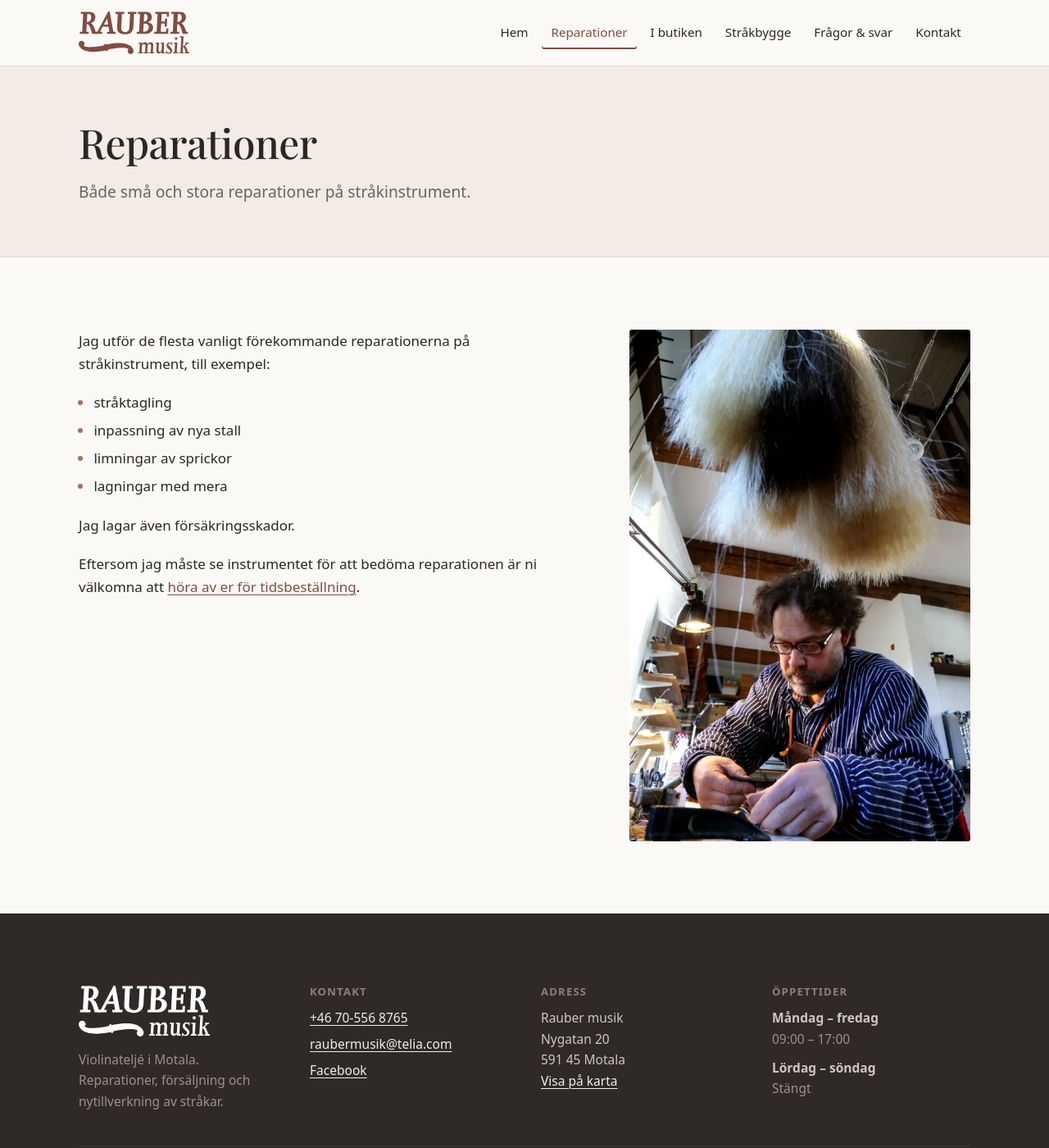
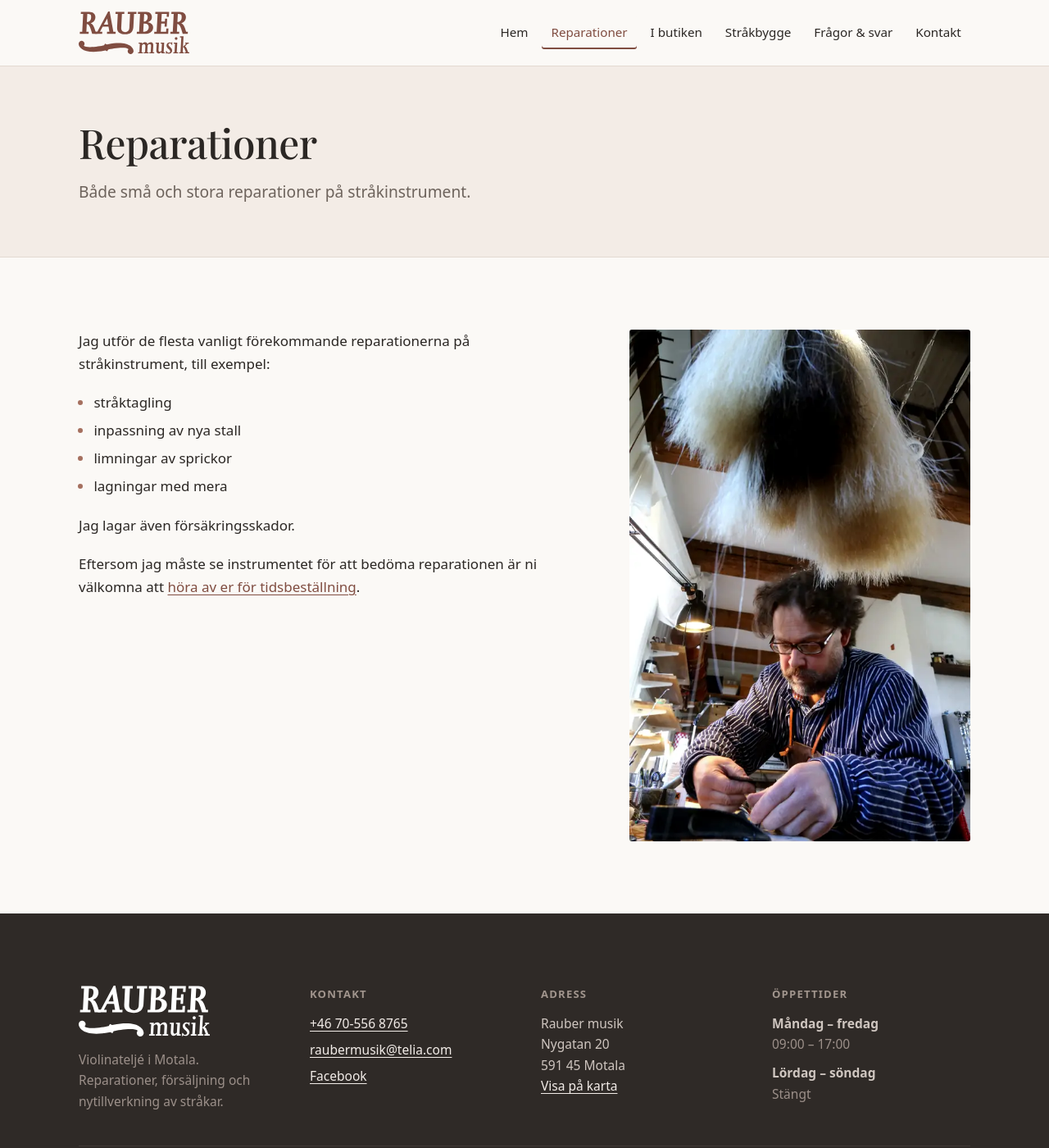
Before and after one commit to teyrow/raubermusik.com, a Jekyll site: the page built from reparationer.md, in a window 1280 px wide and 1400 px high. Shown: the whole window at 82% size. Built offline with Jekyll 4.4.1, drawn with Linux system fonts in a browser that asks for light colours.

Commit message:
Åtgärda punkterna från granskningen
Typsnitt: sajten skickade en variabel font som spänner vikt 400–700 för
att använda exakt en vikt. tools/subset-font.sh låser den till vikt 500
och skär bort oanvända tecken: 38 460 → 18 184 byte. unicode-range i
CSS är smalnad så att den stämmer med filens innehåll – annars hade
besökaren fått tomma rutor i stället för tecken.

Kontrast: sidfotens etiketter och copyright låg på 3,75:1 mot kravet
4,5:1. #a1958d ger 4,86:1.

Rubrikträd: sidfotens etiketter var h2 och upprepade sidornas egna
rubriker på varje sida – på kontaktsidan stod "Kontakt, Adress,
Öppettider" två gånger. De är nu vanliga stycken, och sidfoten har en
dold h2 som namnger regionen.

Bilder: reparationer och fragor är detaljrika porträtt som bara visas
några hundra pixlar breda men vägde 120 kB var. optimize-images.sh tar
nu --kvalitet per bild; de två kör 72/64 och landar på 96 kB.

Dessutom theme-color och en utskriftsstil – den som skriver ut
kontaktsidan vill ha adressen, inte menyn.

Co-Authored-By: Claude Opus 5 <noreply@anthropic.com>

```diff
--- a/_includes/footer.html
+++ b/_includes/footer.html
@@ -1,5 +1,6 @@
 {%- assign k = site.data.kontakt -%}
 <footer class="sidfot">
+  <h2 class="visuellt-dold">Kontaktuppgifter</h2>
   <div class="omslag sidfot__rutnat">
 
     <div class="sidfot__block">
@@ -8,7 +9,7 @@
     </div>
 
     <div class="sidfot__block">
-      <h2>Kontakt</h2>
+      <p class="sidfot__rubrik">Kontakt</p>
       <ul class="obullad">
         <li><a href="tel:{{ k.telefon_lank }}">{{ k.telefon }}</a></li>
         <li><a href="mailto:{{ k.epost }}">{{ k.epost }}</a></li>
@@ -17,7 +18,7 @@
     </div>
 
     <div class="sidfot__block">
-      <h2>Adress</h2>
+      <p class="sidfot__rubrik">Adress</p>
       <address>
         {{ k.namn }}<br>
         {{ k.gata }}<br>
@@ -27,7 +28,7 @@
     </div>
 
     <div class="sidfot__block">
-      <h2>Öppettider</h2>
+      <p class="sidfot__rubrik">Öppettider</p>
       <dl class="oppettider">
         {%- for rad in k.oppettider %}
         <dt>{{ rad.dagar }}</dt>
--- a/_includes/head.html
+++ b/_includes/head.html
@@ -22,6 +22,9 @@
 <meta property="og:url" content="{{ page.url | absolute_url }}">
 <meta property="og:image" content="{{ '/assets/img/hero-1200.jpg' | absolute_url }}">
 <meta name="twitter:card" content="summary_large_image">
+
+<meta name="theme-color" content="#fbf9f6" media="(prefers-color-scheme: light)">
+<meta name="theme-color" content="#2f2a27" media="(prefers-color-scheme: dark)">
 
 <link rel="icon" href="{{ '/assets/img/favicon-32.png' | relative_url }}" sizes="32x32">
 <link rel="icon" href="{{ '/assets/img/icon-512.png' | relative_url }}" sizes="512x512">
--- a/assets/css/style.css
+++ b/assets/css/style.css
@@ -11,10 +11,15 @@
   /* Relativ sökväg – en absolut skulle ignorera site.baseurl och slå fel
      när sajten ligger i en underkatalog. */
   src: url("../fonts/playfair-display-latin.woff2") format("woff2");
-  font-weight: 400 700;
+  /* Filen är låst till vikt 500 av tools/subset-font.sh – det är den enda
+     vikt sajten använder. */
+  font-weight: 500;
   font-style: normal;
   font-display: swap;
-  unicode-range: U+0000-00FF, U+0131, U+0152-0153, U+2000-206F, U+2122, U+2212;
+  /* Måste stämma med TECKEN i tools/subset-font.sh. Deklarerar vi ett
+     intervall som saknas i filen får besökaren tomma rutor. */
+  unicode-range: U+0000-00FF, U+0131, U+0152-0153, U+2013-2014,
+                 U+2018-201A, U+201C-201E, U+2026, U+2122, U+2212;
 }
 
 /* --- Variabler ----------------------------------------------------------- */
@@ -104,6 +109,19 @@ img { height: auto; display: block; }
 }
 
 .obullad { list-style: none; margin: 0; padding: 0; }
+
+/* Läses av skärmläsare men syns inte. */
+.visuellt-dold {
+  position: absolute;
+  width: 1px;
+  height: 1px;
+  margin: -1px;
+  padding: 0;
+  overflow: hidden;
+  clip-path: inset(50%);
+  white-space: nowrap;
+  border: 0;
+}
 
 .hoppa {
   position: absolute;
@@ -496,14 +514,14 @@ img { height: auto; display: block; }
   grid-template-columns: repeat(auto-fit, minmax(13rem, 1fr));
   padding-bottom: 2.5rem;
 }
-.sidfot h2 {
+.sidfot__rubrik {
   font-family: var(--sans);
   font-size: .82rem;
   font-weight: 600;
   letter-spacing: .09em;
   text-transform: uppercase;
-  color: #8d817a;
-  margin-bottom: .9em;
+  color: #a1958d;
+  margin: 0 0 .9em;
 }
 .sidfot a { color: #f2ece8; }
 .sidfot a:hover { color: #fff; }
@@ -517,7 +535,7 @@ img { height: auto; display: block; }
   border-top: 1px solid #423b37;
   padding-block: 1.4rem;
   font-size: .87rem;
-  color: #8d817a;
+  color: #a1958d;
 }
 
 .kontakt__notis { margin-bottom: 3rem; }
@@ -636,3 +654,49 @@ img { height: auto; display: block; }
   .bildvisare__pil--bak { translate: -3.25rem 0; }
   .bildvisare__pil--fram { translate: 3.25rem 0; }
 }
+
+
+/* --- Utskrift ------------------------------------------------------------
+   Någon som skriver ut kontaktsidan vill ha adressen, inte menyn. ------- */
+
+@media print {
+  .sidhuvud,
+  .hoppa,
+  .meny-knapp,
+  .karta,
+  .bildvisare,
+  .kort-rutnat,
+  .sektion--morker { display: none !important; }
+
+  body {
+    background: #fff;
+    color: #000;
+    font-size: 11pt;
+  }
+
+  .sidtopp,
+  .sektion--varm { background: none; border: 0; }
+
+  .sidfot {
+    background: none;
+    color: #000;
+    border-top: 1px solid #999;
+    padding-top: 1rem;
+  }
+  .sidfot a,
+  .sidfot__ingress,
+  .sidfot__rubrik,
+  .sidfot .oppettider dd,
+  .sidfot__botten { color: #000; }
+  .sidfot__logo { filter: invert(1); }
+
+  /* Skriv ut vart länkarna går – på papper syns ju ingen href. */
+  .prosa a[href^="http"]::after,
+  .sidkropp a[href^="http"]::after { content: " (" attr(href) ")"; font-size: 9pt; }
+
+  .sidkropp--med-bild { display: block; }
+  .sidkropp__bild { display: none; }
+
+  h1, h2, h3 { break-after: avoid; }
+  .fraga { break-inside: avoid; }
+}
```
Also changed, not shown: _originals/fonts/playfair-display.woff2 (added), assets/fonts/playfair-display-latin.woff2, assets/img/fragor-1200.jpg, assets/img/fragor-1200.webp, assets/img/fragor-600.jpg, assets/img/fragor-600.webp, assets/img/fragor-900.jpg, assets/img/fragor-900.webp, assets/img/reparationer-1200.jpg, assets/img/reparationer-1200.webp, assets/img/reparationer-600.jpg, assets/img/reparationer-600.webp, assets/img/reparationer-900.jpg, assets/img/reparationer-900.webp, 3 other files.
